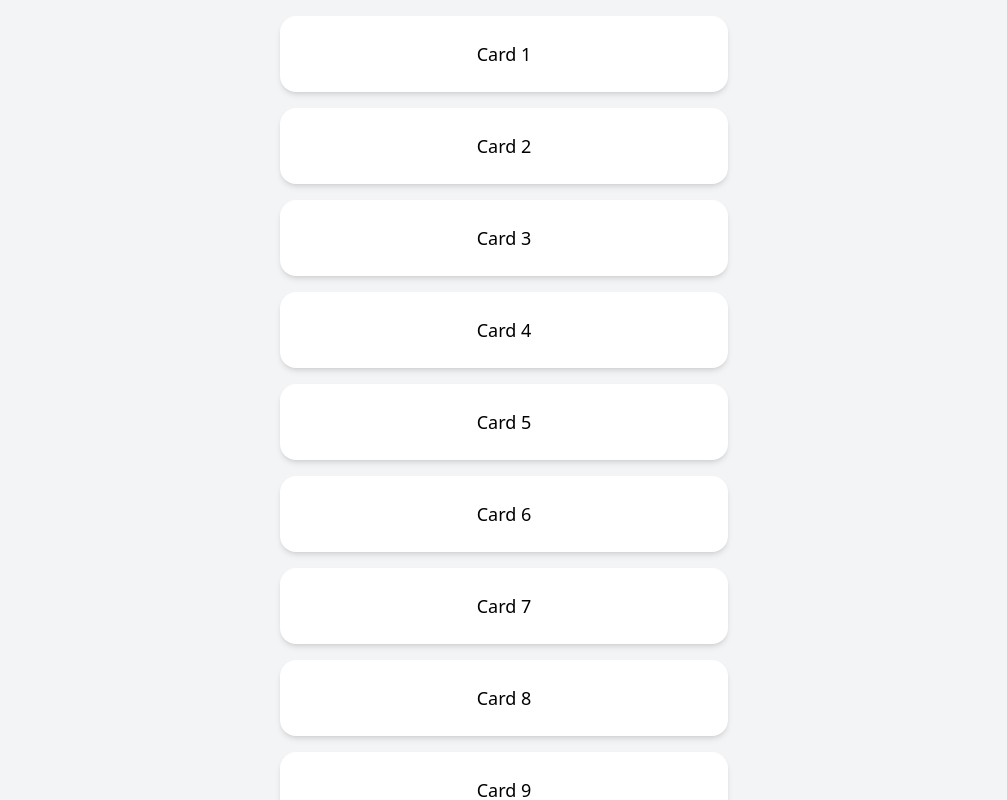
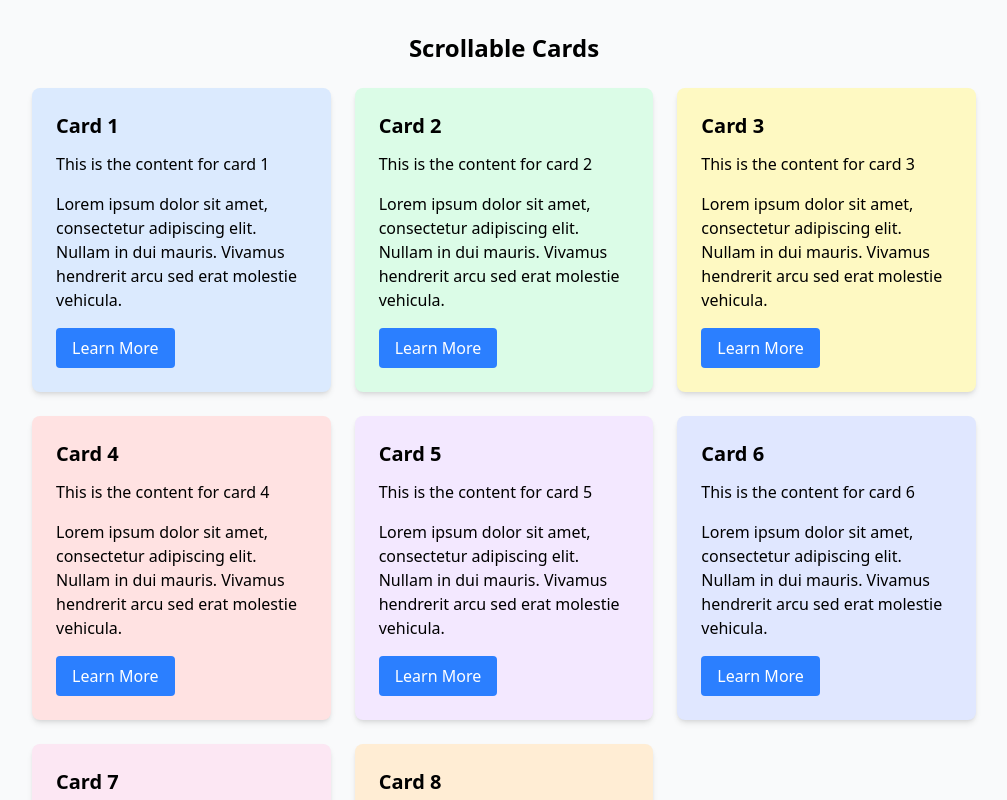
Before and after one commit to Lior-Lavon/Roomify-FE, a React (Vite) app: page /profile in a window 1280 px wide. Shown: the whole page, without its empty margins (136-1143 px from the left). Built offline with nearby package versions, Linux system fonts and the light colour scheme.

Commit message:
improving profile

```diff
--- a/src/pages/Profile/ProfileView.jsx
+++ b/src/pages/Profile/ProfileView.jsx
@@ -367,19 +367,92 @@
 import React from "react";
 
 const ProfileView = () => {
-  const cards = Array.from({ length: 20 }, (_, i) => `Card ${i + 1}`);
+  // Sample card data
+  const cards = [
+    {
+      id: 1,
+      title: "Card 1",
+      content: "This is the content for card 1",
+      color: "bg-blue-100",
+    },
+    {
+      id: 2,
+      title: "Card 2",
+      content: "This is the content for card 2",
+      color: "bg-green-100",
+    },
+    {
+      id: 3,
+      title: "Card 3",
+      content: "This is the content for card 3",
+      color: "bg-yellow-100",
+    },
+    {
+      id: 4,
+      title: "Card 4",
+      content: "This is the content for card 4",
+      color: "bg-red-100",
+    },
+    {
+      id: 5,
+      title: "Card 5",
+      content: "This is the content for card 5",
+      color: "bg-purple-100",
+    },
+    {
+      id: 6,
+      title: "Card 6",
+      content: "This is the content for card 6",
+      color: "bg-indigo-100",
+    },
+    {
+      id: 7,
+      title: "Card 7",
+      content: "This is the content for card 7",
+      color: "bg-pink-100",
+    },
+    {
+      id: 8,
+      title: "Card 8",
+      content: "This is the content for card 8",
+      color: "bg-orange-100",
+    },
+  ];
 
   return (
-    <div className="h-screen overflow-y-auto scrolling-touch bg-gray-100 p-4">
-      <div className="max-w-md mx-auto space-y-4">
-        {cards.map((card, index) => (
-          <div
-            key={index}
-            className="bg-white p-6 rounded-2xl shadow-md text-center text-lg font-medium"
-          >
-            {card}
-          </div>
-        ))}
+    <div
+      className="fixed inset-0 overflow-y-auto overscroll-contain bg-gray-50"
+      style={{
+        WebkitOverflowScrolling: "touch", // Enables momentum scrolling on iOS
+        overflowY: "auto",
+        height: "100vh",
+        width: "100vw",
+      }}
+    >
+      <div className="container mx-auto px-4 py-8">
+        <h1 className="text-2xl font-bold mb-6 text-center">
+          Scrollable Cards
+        </h1>
+
+        <div className="grid grid-cols-1 md:grid-cols-2 lg:grid-cols-3 gap-6">
+          {cards.map((card) => (
+            <div
+              key={card.id}
+              className={`${card.color} rounded-lg shadow-md p-6 transition-transform duration-200 hover:shadow-lg`}
+            >
+              <h2 className="text-xl font-semibold mb-3">{card.title}</h2>
+              <p>{card.content}</p>
+              <p className="mt-4">
+                Lorem ipsum dolor sit amet, consectetur adipiscing elit. Nullam
+                in dui mauris. Vivamus hendrerit arcu sed erat molestie
+                vehicula.
+              </p>
+              <button className="mt-4 bg-blue-500 hover:bg-blue-600 text-white font-medium py-2 px-4 rounded transition-colors duration-200">
+                Learn More
+              </button>
+            </div>
+          ))}
+        </div>
       </div>
     </div>
   );
```
